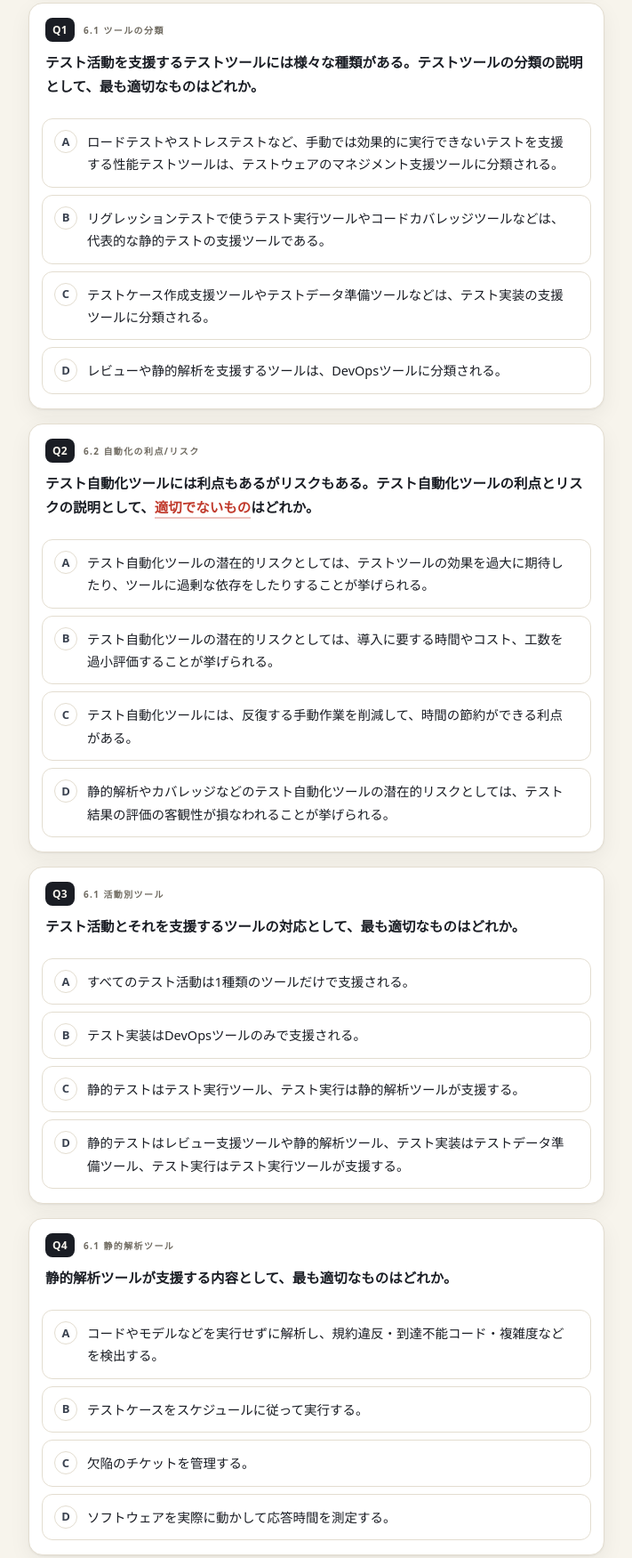
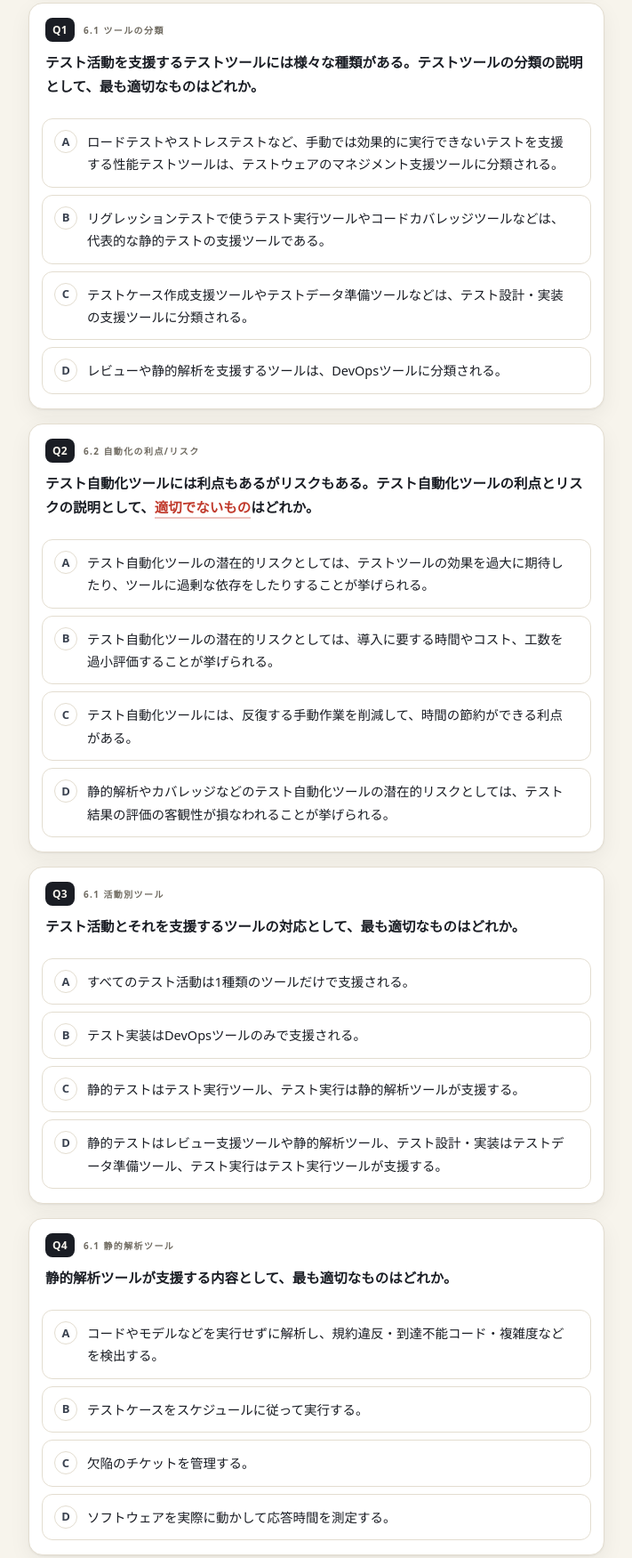
Before and after one commit to YUHI-ITO/JSTQB-study-support, a plain HTML site: page JSTQB_確認テスト_6章.html in a window 1280 px wide. Shown: the part 551-2302 px from the top of the page at 89% size, without its empty margins (284-995 px from the left). Drawn offline with Linux system fonts and the light colour scheme.

Commit message:
Update JSTQB_確認テスト_6章.html

```diff
--- a/JSTQB_確認テスト_6章.html
+++ b/JSTQB_確認テスト_6章.html
@@ -153,12 +153,12 @@ const QUESTIONS = [
         "e": "誤り。ロード/ストレステストを支援する性能テストツールは非機能テストツールに分類される。テストウェアのマネジメント支援ツールではない。"
       },
       {
-        "t": "テストケース作成支援ツールやテストデータ準備ツールなどは、テスト実装の支援ツールに分類される。",
-        "e": "正しい。テストケース作成支援・テストデータ準備ツールはテスト実装の支援ツールに分類される。"
+        "t": "テストケース作成支援ツールやテストデータ準備ツールなどは、テスト設計・実装の支援ツールに分類される。",
+        "e": "正しい。テストケース作成支援・テストデータ準備ツールはテスト設計および実装の支援ツールに分類される（テスト実装だけでなくテスト設計でも使う）。"
       }
     ],
     "correct": 3,
-    "why": "テストケース作成支援・テストデータ準備ツールは<b>テスト実装の支援ツール</b>。他の選択肢は静的解析ツール・テスト実行ツール・非機能テストツールへの分類を取り違えている。"
+    "why": "テストケース作成支援・テストデータ準備ツールは<b>テスト設計・実装の支援ツール</b>。他の選択肢は静的解析ツール・テスト実行ツール・非機能テストツールへの分類を取り違えている。"
   },
   {
     "tag": "6.2 自動化の利点/リスク",
@@ -189,8 +189,8 @@ const QUESTIONS = [
     "stem": "テスト活動とそれを支援するツールの対応として、最も適切なものはどれか。",
     "opts": [
       {
-        "t": "静的テストはレビュー支援ツールや静的解析ツール、テスト実装はテストデータ準備ツール、テスト実行はテスト実行ツールが支援する。",
-        "e": "正しい。各活動に対応する支援ツールの対応として正しい。"
+        "t": "静的テストはレビュー支援ツールや静的解析ツール、テスト設計・実装はテストデータ準備ツール、テスト実行はテスト実行ツールが支援する。",
+        "e": "正しい。各活動に対応する支援ツールの対応として正しい（テストケース作成・データ準備はテスト設計・実装の支援ツール）。"
       },
       {
         "t": "静的テストはテスト実行ツール、テスト実行は静的解析ツールが支援する。",
@@ -206,7 +206,7 @@ const QUESTIONS = [
       }
     ],
     "correct": 0,
-    "why": "<b>静的テスト＝レビュー/静的解析ツール</b>、<b>テスト実装＝テストデータ準備等</b>、<b>テスト実行＝テスト実行ツール</b>と活動別に対応する。"
+    "why": "<b>静的テスト＝レビュー/静的解析ツール</b>、<b>テスト設計・実装＝テストデータ準備等</b>、<b>テスト実行＝テスト実行ツール</b>と活動別に対応する。"
   },
   {
     "tag": "6.1 静的解析ツール",
```
